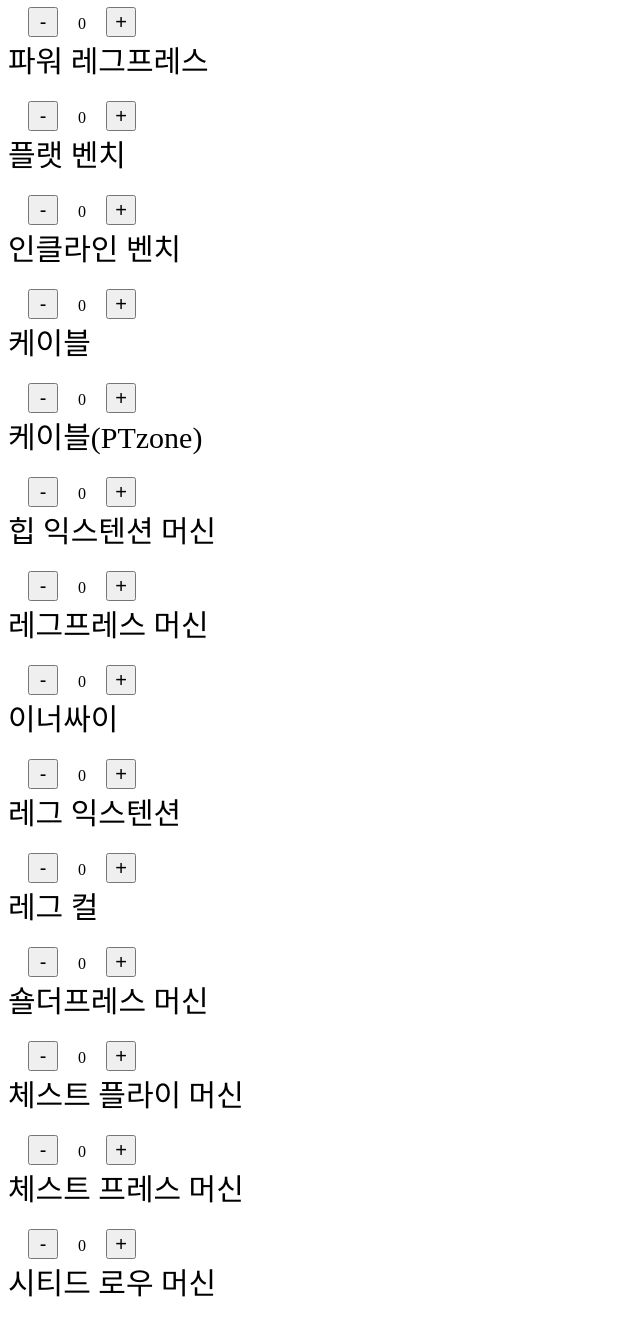
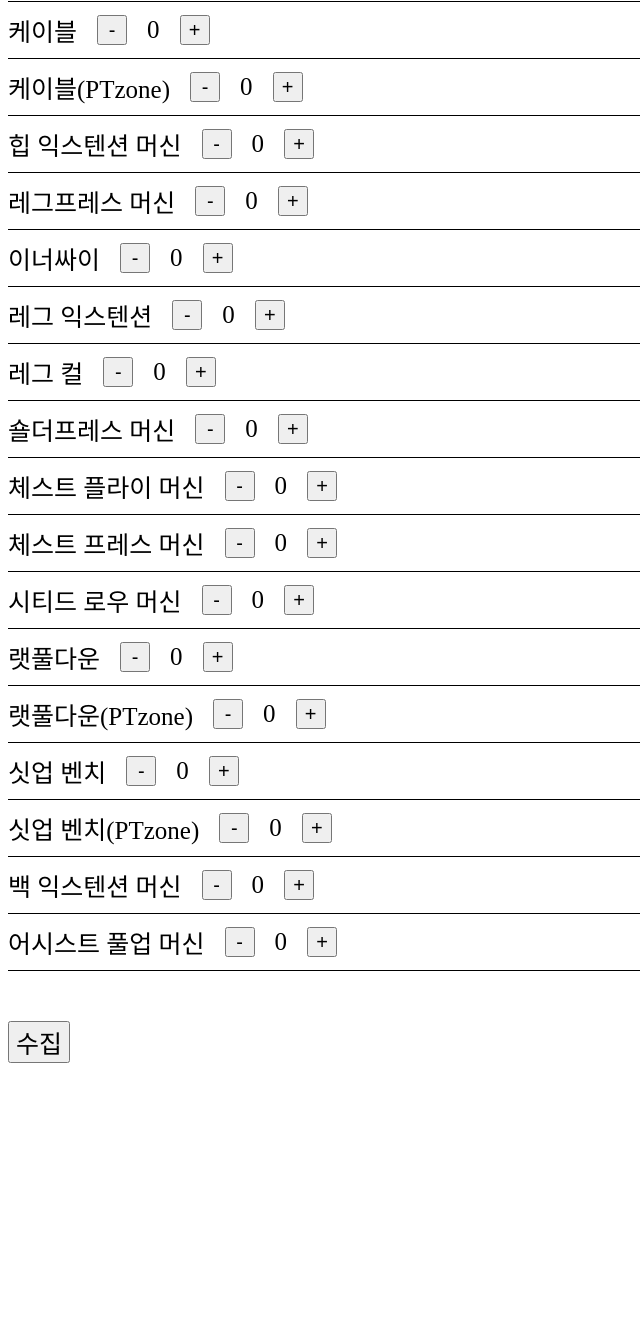
Before and after one commit to mintaewon/project_gym, a plain HTML site: page page/front/index.html in a window 1280 px wide. Shown: the part 727-2047 px from the top of the page, without its empty margins (0-640 px from the left). After the commit the page ends 1798 px from the top, so only its background shows below. Drawn offline with nearby package versions, Linux system fonts and the light colour scheme.

Commit message:
메인화면 수정

```diff
--- a/page/front/index.html
+++ b/page/front/index.html
@@ -9,18 +9,19 @@
     <title>GYM Project</title>
     <style>
         .nav-left {
-            font-size: 70px;
+            font-size: 80px;
             color: white;
             background-color: #999999;
+            margin-bottom: 50px;
         }
 
         #kindOfMachine {
-            font-size: 30px;
-            padding-bottom: 20px;
+            font-size: 25px;
+
         }
 
-        .useCount {
-            color: red;
+        .userCount {
+            font-size: 25px
         }
 
         .controlbutton {
@@ -29,6 +30,21 @@
             margin-left: 20px;
             margin-right: 20px;
             font-size: 20px;
+        }
+
+        .div-button {
+            margin-top: 50px;
+            font-size: 25px;
+        }
+        make-machine {
+            display: inline-flex;
+            align-items: center;
+            padding-bottom: 10px;
+            padding-top: 10px;
+        }
+
+        .div-machine{
+            border-bottom: 1px solid;
         }
     </style>
 </head>
@@ -40,35 +56,36 @@
         </div>
         <hr />
     </nav>
-    <make-machine name="프리웨이트"></make-machine>
-    <make-machine name="프리웨이트(PTzone)"></make-machine>
-    <make-machine name="런닝머신"></make-machine>
-    <make-machine name="싸이클"></make-machine>
-    <make-machine name="파워렉"></make-machine>
-    <make-machine name="파어렉(PTzone)"></make-machine>
-    <make-machine name="스미스머신"></make-machine>
-    <make-machine name="파워 레그프레스"></make-machine>
-    <make-machine name="플랫 벤치"></make-machine>
-    <make-machine name="인클라인 벤치"></make-machine>
-    <make-machine name="케이블"></make-machine>
-    <make-machine name="케이블(PTzone)"></make-machine>
-    <make-machine name="힙 익스텐션 머신"></make-machine>
-    <make-machine name="레그프레스 머신"></make-machine>
-    <make-machine name="이너싸이"></make-machine>
-    <make-machine name="레그 익스텐션"></make-machine>
-    <make-machine name="레그 컬"></make-machine>
-    <make-machine name="숄더프레스 머신"></make-machine>
-    <make-machine name="체스트 플라이 머신"></make-machine>
-    <make-machine name="체스트 프레스 머신"></make-machine>
-    <make-machine name="시티드 로우 머신"></make-machine>
-    <make-machine name="랫풀다운"></make-machine>
-    <make-machine name="랫풀다운(PTzone)"></make-machine>
-    <make-machine name="싯업 벤치"></make-machine>
-    <make-machine name="싯업 벤치(PTzone)"></make-machine>
-    <make-machine name="백 익스텐션 머신"></make-machine>
-    <make-machine name="어시스트 풀업 머신"></make-machine>
-
-    <input type="button" name="collectbutton" value="수집" onclick="postClickEvent()">
+    <div class="div-machine"><make-machine name="프리웨이트"></make-machine></div>
+    <div class="div-machine"><make-machine name="프리웨이트(PTzone)"></make-machine></div>
+    <div class="div-machine"><make-machine name="런닝머신"></make-machine></div>
+    <div class="div-machine"><make-machine name="싸이클"></make-machine></div>
+    <div class="div-machine"><make-machine name="파워렉"></make-machine></div>
+    <div class="div-machine"><make-machine name="파워렉(PTzone)"></make-machine></div>
+    <div class="div-machine"><make-machine name="스미스머신"></make-machine></div>
+    <div class="div-machine"><make-machine name="파워 레그프레스"></make-machine></div>
+    <div class="div-machine"><make-machine name="플랫 벤치"></make-machine></div>
+    <div class="div-machine"><make-machine name="인클라인 벤치"></make-machine></div>
+    <div class="div-machine"><make-machine name="케이블"></make-machine></div>
+    <div class="div-machine"><make-machine name="케이블(PTzone)"></make-machine></div>
+    <div class="div-machine"><make-machine name="힙 익스텐션 머신"></make-machine></div>
+    <div class="div-machine"><make-machine name="레그프레스 머신"></make-machine></div>
+    <div class="div-machine"><make-machine name="이너싸이"></make-machine></div>
+    <div class="div-machine"><make-machine name="레그 익스텐션"></make-machine></div>
+    <div class="div-machine"><make-machine name="레그 컬"></make-machine></div>
+    <div class="div-machine"><make-machine name="숄더프레스 머신"></make-machine></div>
+    <div class="div-machine"><make-machine name="체스트 플라이 머신"></make-machine></div>
+    <div class="div-machine"><make-machine name="체스트 프레스 머신"></make-machine></div>
+    <div class="div-machine"><make-machine name="시티드 로우 머신"></make-machine></div>
+    <div class="div-machine"><make-machine name="랫풀다운"></make-machine></div>
+    <div class="div-machine"><make-machine name="랫풀다운(PTzone)"></make-machine></div>
+    <div class="div-machine"><make-machine name="싯업 벤치"></make-machine></div>
+    <div class="div-machine"><make-machine name="싯업 벤치(PTzone)"></make-machine></div>
+    <div class="div-machine"><make-machine name="백 익스텐션 머신"></make-machine></div>
+    <div class="div-machine"><make-machine name="어시스트 풀업 머신"></make-machine></div>
+    <div>
+        <input class="div-button" type="button" name="collectbutton" value="수집" onclick="postClickEvent()">
+    </div>
 
     <script>
         class MakeGymMachine extends HTMLElement {
@@ -127,6 +144,8 @@
             axios.post("/info", data_ls)
             .then(function (response){
                 console.log("성공");
+                const date = response.data.date;
+                alert(date + " 수집 완료");
             })
             .catch(function (error){
                 console.log("실패");
```
